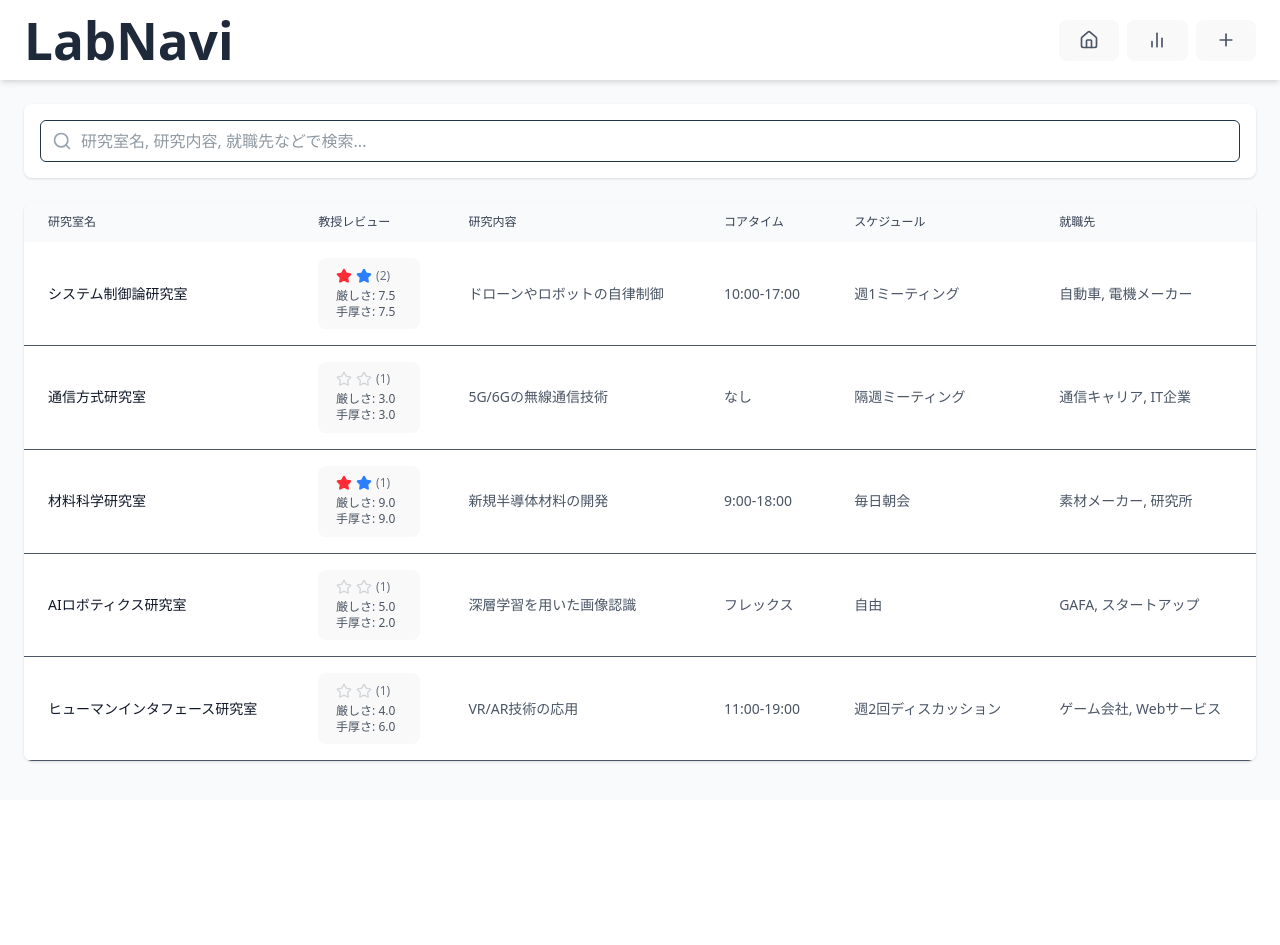
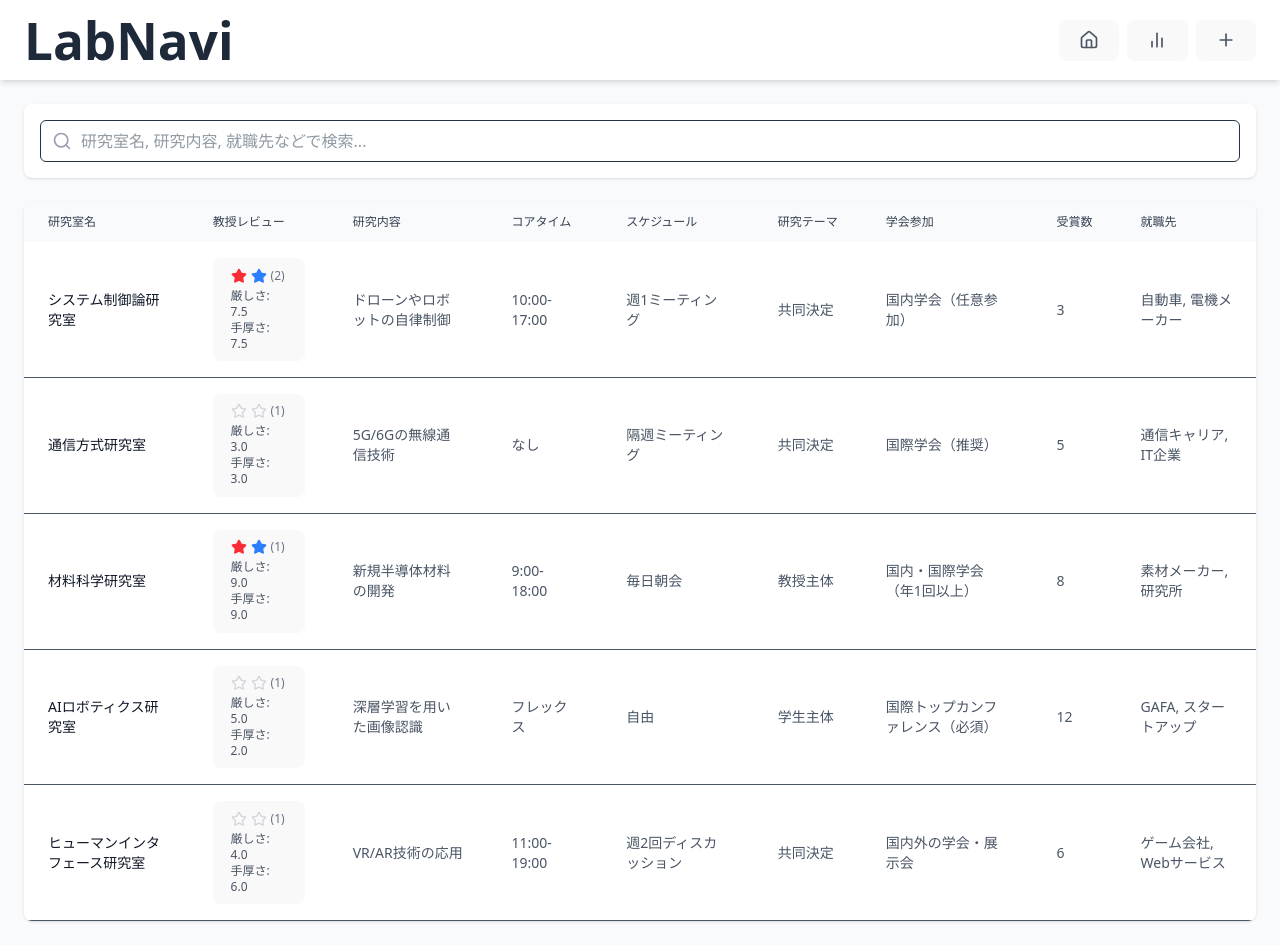
Before and after one commit to Eztas/LabNavi, a React (Vite) app: page / in a window 1280 px wide. Before the commit the page ends 800 px from the top, so only its background shows below. Built offline with nearby package versions, Linux system fonts and the light colour scheme.

Commit message:
add: HomePageに用意したデータを表示

```diff
--- a/src/pages/HomePage.tsx
+++ b/src/pages/HomePage.tsx
@@ -50,12 +50,15 @@ const HomePage: FC<HomePageProps> = ({ onReviewClick }) => {
         <table className="w-full text-sm text-left text-gray-600">
           <thead className="text-xs text-gray-700 uppercase bg-gray-50">
             <tr>
-              <th scope="col" className="px-6 py-3">研究室名</th>
-              <th scope="col" className="px-6 py-3">教授レビュー</th>
-              <th scope="col" className="px-6 py-3">研究内容</th>
-              <th scope="col" className="px-6 py-3 hidden md:table-cell">コアタイム</th>
-              <th scope="col" className="px-6 py-3 hidden lg:table-cell">スケジュール</th>
-              <th scope="col" className="px-6 py-3 hidden lg:table-cell">就職先</th>
+              <th scope="col" className="px-6 py-3 whitespace-nowrap">研究室名</th>
+              <th scope="col" className="px-6 py-3 whitespace-nowrap">教授レビュー</th>
+              <th scope="col" className="px-6 py-3 whitespace-nowrap">研究内容</th>
+              <th scope="col" className="px-6 py-3 whitespace-nowrap hidden md:table-cell">コアタイム</th>
+              <th scope="col" className="px-6 py-3 whitespace-nowrap hidden lg:table-cell">スケジュール</th>
+              <th scope="col" className="px-6 py-3 whitespace-nowrap hidden lg:table-cell">研究テーマ</th>
+              <th scope="col" className="px-6 py-3 whitespace-nowrap hidden lg:table-cell">学会参加</th>
+              <th scope="col" className="px-6 py-3 whitespace-nowrap hidden lg:table-cell">受賞数</th>
+              <th scope="col" className="px-6 py-3 whitespace-nowrap hidden lg:table-cell">就職先</th>
             </tr>
           </thead>
           <tbody>
@@ -78,6 +81,9 @@ const HomePage: FC<HomePageProps> = ({ onReviewClick }) => {
                 <td className="px-6 py-4">{lab.content}</td>
                 <td className="px-6 py-4 hidden md:table-cell">{lab.coreTime}</td>
                 <td className="px-6 py-4 hidden lg:table-cell">{lab.schedule}</td>
+                <td className="px-6 py-4 hidden lg:table-cell">{lab.decision}</td>
+                <td className="px-6 py-4 hidden lg:table-cell">{lab.conference}</td>
+                <td className="px-6 py-4 hidden lg:table-cell">{lab.rewards}</td>
                 <td className="px-6 py-4 hidden lg:table-cell">{lab.career}</td>
               </tr>
             ))}
```
